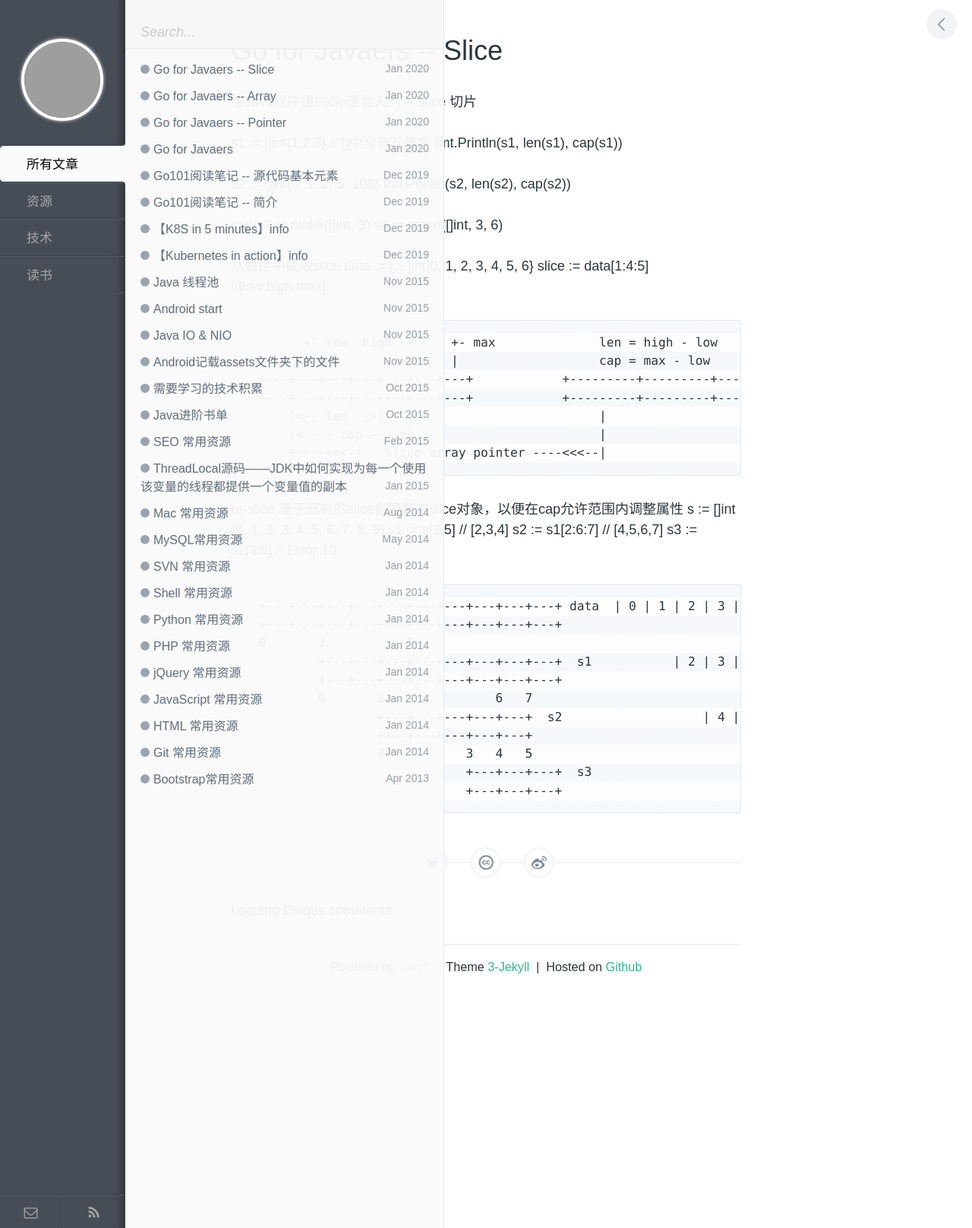
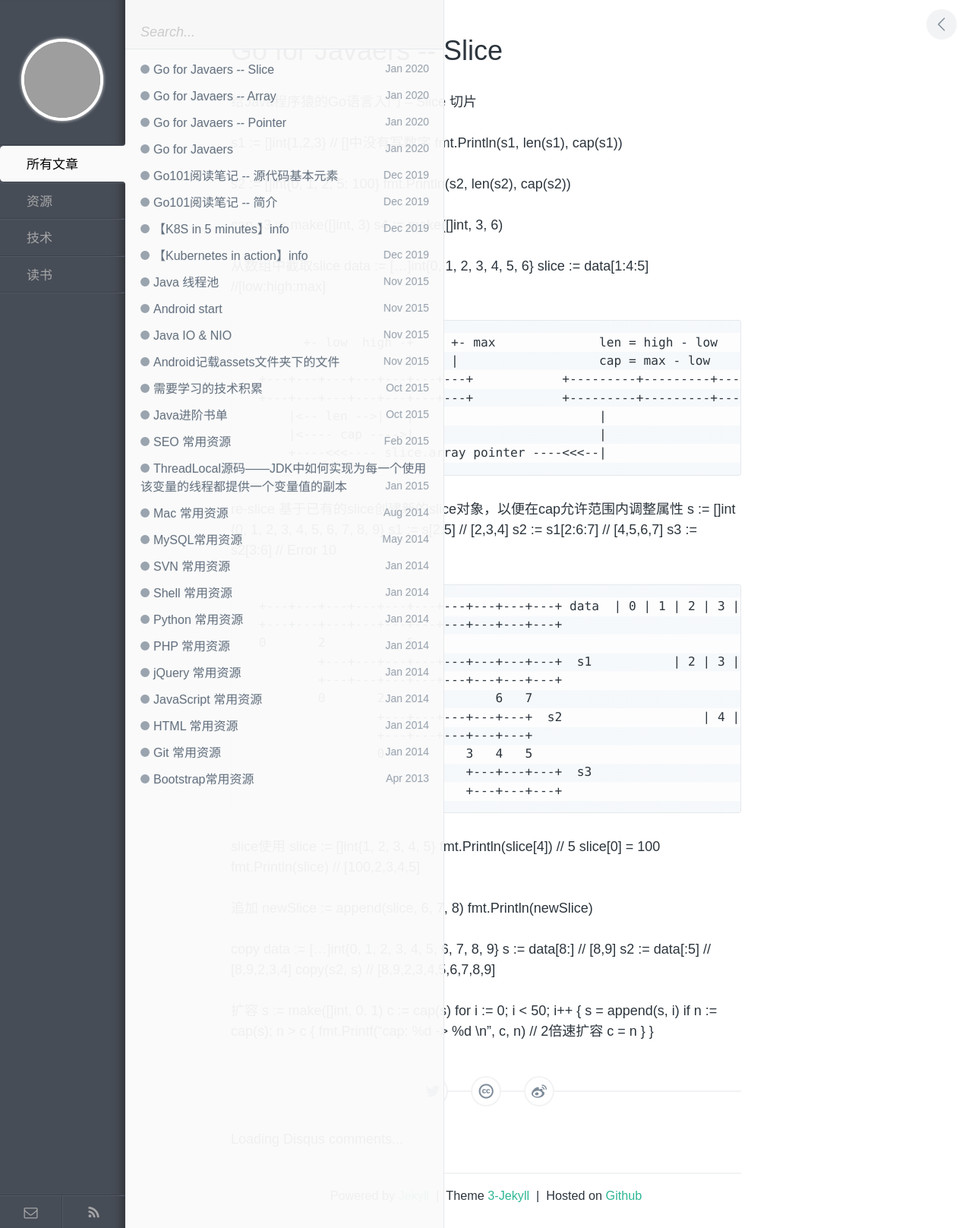
Before and after one commit to Arther-X/Arther-X.github.io, a Jekyll site: the page built from _posts/book/2020-01-06-go-for-javaer-slice.md, in a window 1280 px wide. Shown: the whole page at 76% size. Built offline with Jekyll 4.4.1, drawn with Linux system fonts in a browser that asks for light colours; comment, search, counter and statistics services are not loaded; grey boxes are pictures that could not be loaded.

Commit message:
[BLOG][COMMIT][ArtherX] update reading go for javaer slice

```diff
--- a/_posts/book/2020-01-06-go-for-javaer-slice.md
+++ b/_posts/book/2020-01-06-go-for-javaer-slice.md
@@ -56,3 +56,31 @@ data  | 0 | 1 | 2 | 3 | 4 | 5 | 6 | 7 | 8 | 9 |
                                   +---+---+---+
  s3                               | 7 | 8 | x |     error: slice bounds out of range
                                   +---+---+---+
+
+slice使用
+slice := []int{1, 2, 3, 4, 5}
+fmt.Println(slice[4])   // 5
+slice[0] = 100
+fmt.Println(slice)      // [100,2,3,4,5]
+
+追加
+newSlice := append(slice, 6, 7, 8)
+fmt.Println(newSlice)
+
+
+copy
+data := [...]int{0, 1, 2, 3, 4, 5, 6, 7, 8, 9}
+s := data[8:]     // [8,9]
+s2 := data[:5]    // [8,9,2,3,4]
+copy(s2, s)       // [8,9,2,3,4,5,6,7,8,9]
+
+扩容
+s := make([]int, 0, 1)
+c := cap(s)
+for i := 0; i < 50; i++ {
+	s = append(s, i)
+	if n := cap(s); n > c {
+		fmt.Printf("cap: %d -> %d \n", c, n)  // 2倍速扩容
+		c = n
+	}
+}
```
